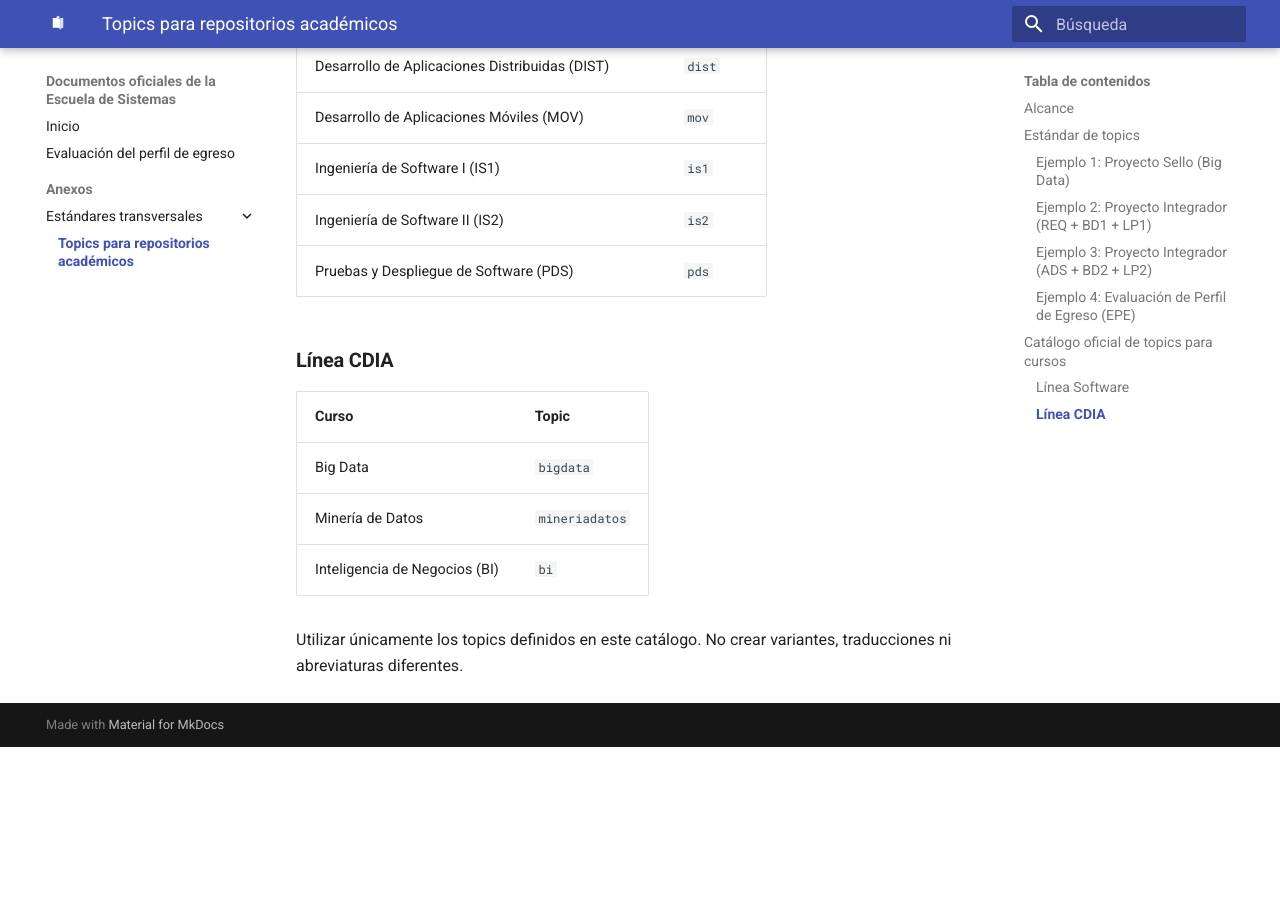
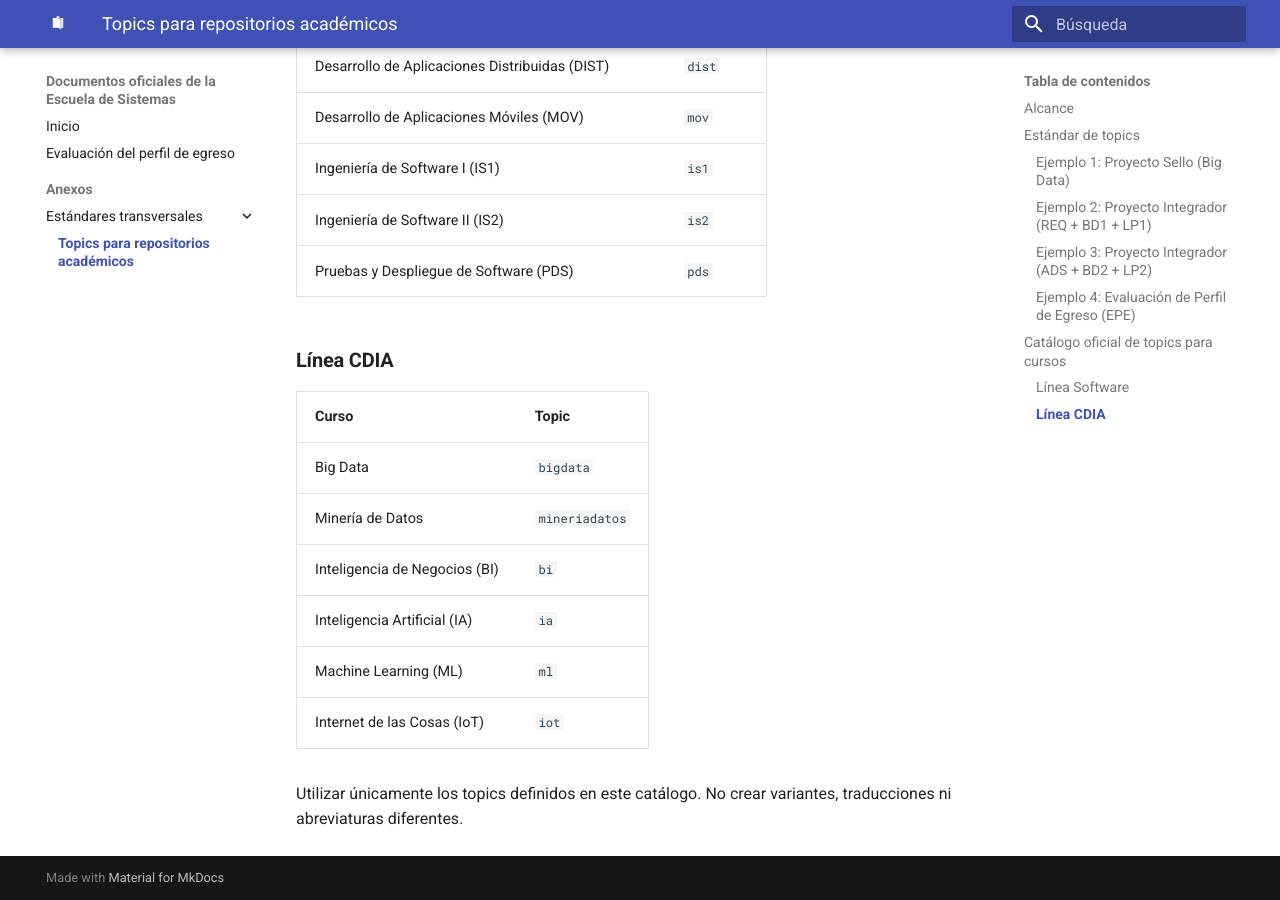
Before and after one commit to upeuoficial/planb, an MkDocs documentation site: the page built from docs/anexos/estandar-topics-repositorios.md, in a window 1280 px wide and 900 px high, scrolled down 2502 px. Built offline with MkDocs 1.6.1 and Material for MkDocs 9.7.7, drawn with Linux system fonts in a browser that asks for light colours; before the commit the page ends 3249 px from its top, so only the background shows below that.

Commit message:
first commit

```diff
--- a/docs/anexos/estandar-topics-repositorios.md
+++ b/docs/anexos/estandar-topics-repositorios.md
@@ -110,5 +110,8 @@ Los nombres de los cursos deben corresponder al catálogo oficial definido por l
 | Big Data                      | `bigdata`      |
 | Minería de Datos              | `mineriadatos` |
 | Inteligencia de Negocios (BI) | `bi`           |
+| Inteligencia Artificial (IA)  | `ia`           |
+| Machine Learning (ML)         | `ml`           |
+| Internet de las Cosas (IoT)   | `iot`          |
 
 Utilizar únicamente los topics definidos en este catálogo. No crear variantes, traducciones ni abreviaturas diferentes.
```
